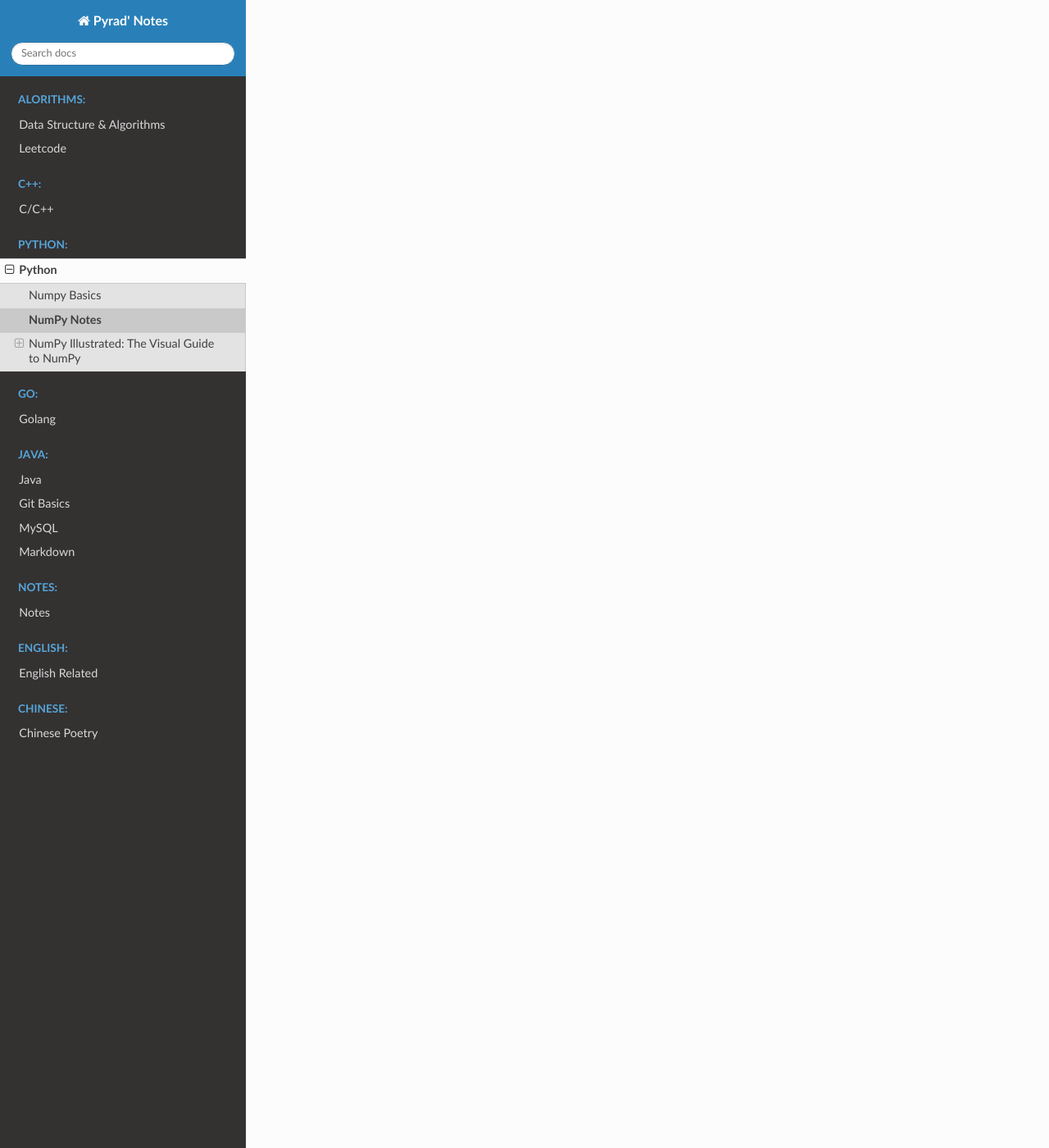
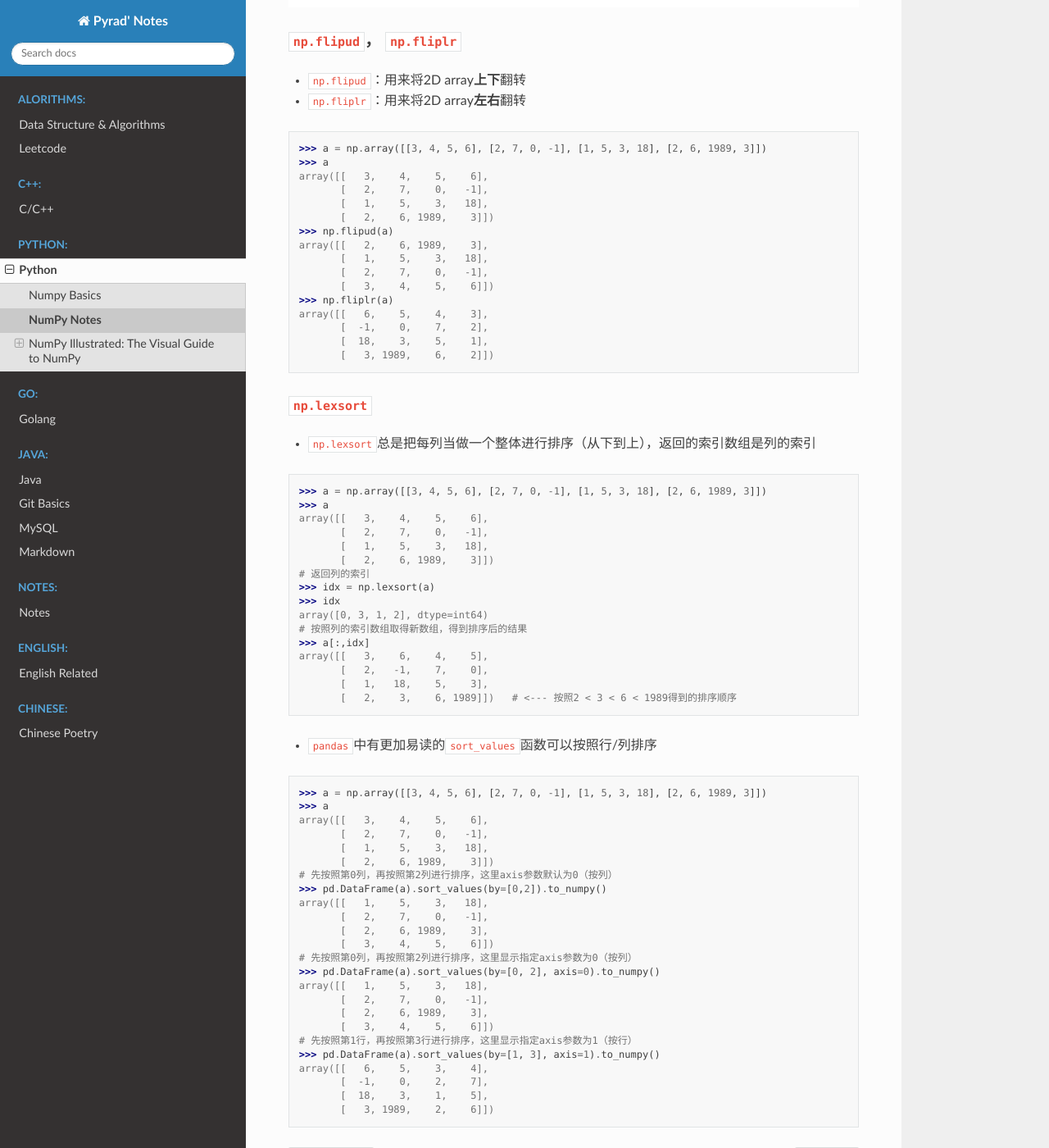
Before and after one commit to Pyrad/pyradnotes, a Sphinx documentation site: the page built from source/Python/NumpyVisualIntro.md, in a window 1280 px wide and 1400 px high, scrolled down 32779 px. Shown: the whole window at 82% size. Built offline with Sphinx 7.4.7 and the Read the Docs theme 2.0.0, drawn with Linux system fonts in a browser that asks for light colours; some of the changed text lies outside the part shown.

Commit message:
Finished chapter 12 matrix sorting
Sorting by column(s)/row(s) in a matrix(2D array

````diff
--- a/source/Python/NumpyVisualIntro.md
+++ b/source/Python/NumpyVisualIntro.md
@@ -79,7 +79,7 @@
 
 可以指定单个索引，索引范围，反向索引，以及数组索引
 
-定义数组
+- 定义1D array（一维数组）
 
 ```python
 >>> a = np.arange(1, 6)
@@ -96,6 +96,30 @@
 |   `a[-2:]`   |  `array([4, 5])`   |          返回view          |
 |   `a[::2]`   | `array([1, 3, 5])` |          返回view          |
 | `a[[1,3,4]]` | `array([2, 4, 5])` | fancy indexing，返回新数组 |
+
+- 定义2D array（二维数组）
+
+```python
+a = np.array([[3, 4, 5, 6], [2, 7, 0, -1], [1, 5, 3, 18], [2, 6, 1989, 3]])
+>>> a
+array([[   3,    4,    5,    6],
+       [   2,    7,    0,   -1],
+       [   1,    5,    3,   18],
+       [   2,    6, 1989,    3]])
+```
+
+操作及效果
+
+|   索引操作   |                     结果                     |                     效果                      |
+| :----------: | :------------------------------------------: | :-------------------------------------------: |
+|    `a[1]`    |             `array([2,7,0,-1])`              |                  返回第`1`行                  |
+|   `a[2:4]`   |      `array([[1,5,3,18],[2,6,1989,3]])`      |               返回第`2`到`4`行                |
+|   `a[-2:]`   |             `array([1,5,3,18])`              |                返回倒数第一行                 |
+|   `a[::2]`   |       `array([[3,4,5,6],[1,5,3,18]])`        |               返回第`0`和`2`行                |
+| `a[[0,1,3]]` | `array([[3,4,5,6],[2,7,0,-1],[2,6,1989,3]])` | fancy indexing，返回新数组，第`0`、`1`和`3`行 |
+| `a[:,[1,3]]` |  `array([[4,6], [7,-1], [5,18], [6,3] ]])`   |   fancy indexing，返回新数组，第`1`和`3`列    |
+
+
 
 Python list vs Numpy list
 
@@ -1334,3 +1358,144 @@
 >>> np.percentile(a, 65, axis=1)
 array([5.9, 4.8])
 ```
+
+
+
+
+
+## 12. Matrix Sorting
+
+### 主要的函数
+
+|       函数        |                作用                |        备注         |
+| :---------------: | :--------------------------------: | :-----------------: |
+|   `np.argsort`    |    按照某列（行）排序，返回索引    |                     |
+| `ndarray.argsort` |    按照某列（行）排序，返回索引    | 调用对象是`ndarray` |
+|   `np.lexsort`    |          总是按列进行排序          |                     |
+|    `np.flipud`    |  对2D array按行上下翻转(up/down)   |                     |
+|    `np.fliplr`    | 对2D array按列左右翻转(left/right) |                     |
+
+
+
+### `np.argsort`
+
+按照指定的列（行）排序，返回索引数组
+
+实际上一个`ndarray`的object上也有`argsort`方法可以直接调用
+
+- 排序一个1D array
+
+```python
+>>> a = np.array([7, 4, 6, 5])
+>>> a.argsort()
+array([1, 3, 2, 0], dtype=int64)
+>>> np.argsort(a)
+array([1, 3, 2, 0], dtype=int64)
+```
+
+- 按照第一列排序整个2D array
+
+```python
+>>> b = np.array([[7,2,9], [4,3,8], [6,1,7], [5,0,4]])
+>>> b[np.argsort(b[:,0])]
+array([[4, 3, 8],
+       [5, 0, 4],
+       [6, 1, 7],
+       [7, 2, 9]])
+# 也可以直接在新的ndarray上调用argsort，然后借用索引数组取得排序后的2D array
+>>> b[b[:,0].argsort()]
+array([[4, 3, 8],
+       [5, 0, 4],
+       [6, 1, 7],
+       [7, 2, 9]])
+# 效果相当于按索引返回新2D array
+>>> b[[1,3,2,0]]
+array([[4, 3, 8],
+       [5, 0, 4],
+       [6, 1, 7],
+       [7, 2, 9]])
+```
+
+![np.argsort](../_static/NumpyVisualIntro/chapter12_argsort.png)
+
+
+
+### `np.flipud`， `np.fliplr`
+
+- `np.flipud`：用来将2D array**上下**翻转
+- `np.fliplr`：用来将2D array**左右**翻转
+
+```python
+>>> a = np.array([[3, 4, 5, 6], [2, 7, 0, -1], [1, 5, 3, 18], [2, 6, 1989, 3]])
+>>> a
+array([[   3,    4,    5,    6],
+       [   2,    7,    0,   -1],
+       [   1,    5,    3,   18],
+       [   2,    6, 1989,    3]])
+>>> np.flipud(a)
+array([[   2,    6, 1989,    3],
+       [   1,    5,    3,   18],
+       [   2,    7,    0,   -1],
+       [   3,    4,    5,    6]])
+>>> np.fliplr(a)
+array([[   6,    5,    4,    3],
+       [  -1,    0,    7,    2],
+       [  18,    3,    5,    1],
+       [   3, 1989,    6,    2]])
+```
+
+
+
+### `np.lexsort`
+
+- `np.lexsort`总是把每列当做一个整体进行排序（从下到上），返回的索引数组是列的索引
+
+```python
+>>> a = np.array([[3, 4, 5, 6], [2, 7, 0, -1], [1, 5, 3, 18], [2, 6, 1989, 3]])
+>>> a
+array([[   3,    4,    5,    6],
+       [   2,    7,    0,   -1],
+       [   1,    5,    3,   18],
+       [   2,    6, 1989,    3]])
+# 返回列的索引
+>>> idx = np.lexsort(a)
+>>> idx
+array([0, 3, 1, 2], dtype=int64)
+# 按照列的索引数组取得新数组，得到排序后的结果
+>>> a[:,idx]
+array([[   3,    6,    4,    5],
+       [   2,   -1,    7,    0],
+       [   1,   18,    5,    3],
+       [   2,    3,    6, 1989]])   # <--- 按照2 < 3 < 6 < 1989得到的排序顺序
+```
+
+
+
+- `pandas`中有更加易读的`sort_values`函数可以按照行/列排序
+
+```python
+>>> a = np.array([[3, 4, 5, 6], [2, 7, 0, -1], [1, 5, 3, 18], [2, 6, 1989, 3]])
+>>> a
+array([[   3,    4,    5,    6],
+       [   2,    7,    0,   -1],
+       [   1,    5,    3,   18],
+       [   2,    6, 1989,    3]])
+# 先按照第0列，再按照第2列进行排序，这里axis参数默认为0（按列）
+>>> pd.DataFrame(a).sort_values(by=[0,2]).to_numpy()
+array([[   1,    5,    3,   18],
+       [   2,    7,    0,   -1],
+       [   2,    6, 1989,    3],
+       [   3,    4,    5,    6]])
+# 先按照第0列，再按照第2列进行排序，这里显示指定axis参数为0（按列）
+>>> pd.DataFrame(a).sort_values(by=[0, 2], axis=0).to_numpy()
+array([[   1,    5,    3,   18],
+       [   2,    7,    0,   -1],
+       [   2,    6, 1989,    3],
+       [   3,    4,    5,    6]])
+# 先按照第1行，再按照第3行进行排序，这里显示指定axis参数为1（按行）
+>>> pd.DataFrame(a).sort_values(by=[1, 3], axis=1).to_numpy()
+array([[   6,    5,    3,    4],
+       [  -1,    0,    2,    7],
+       [  18,    3,    1,    5],
+       [   3, 1989,    2,    6]])
+```
````
Also changed, not shown: source/_static/NumpyVisualIntro/chapter12_argsort.png (added).
